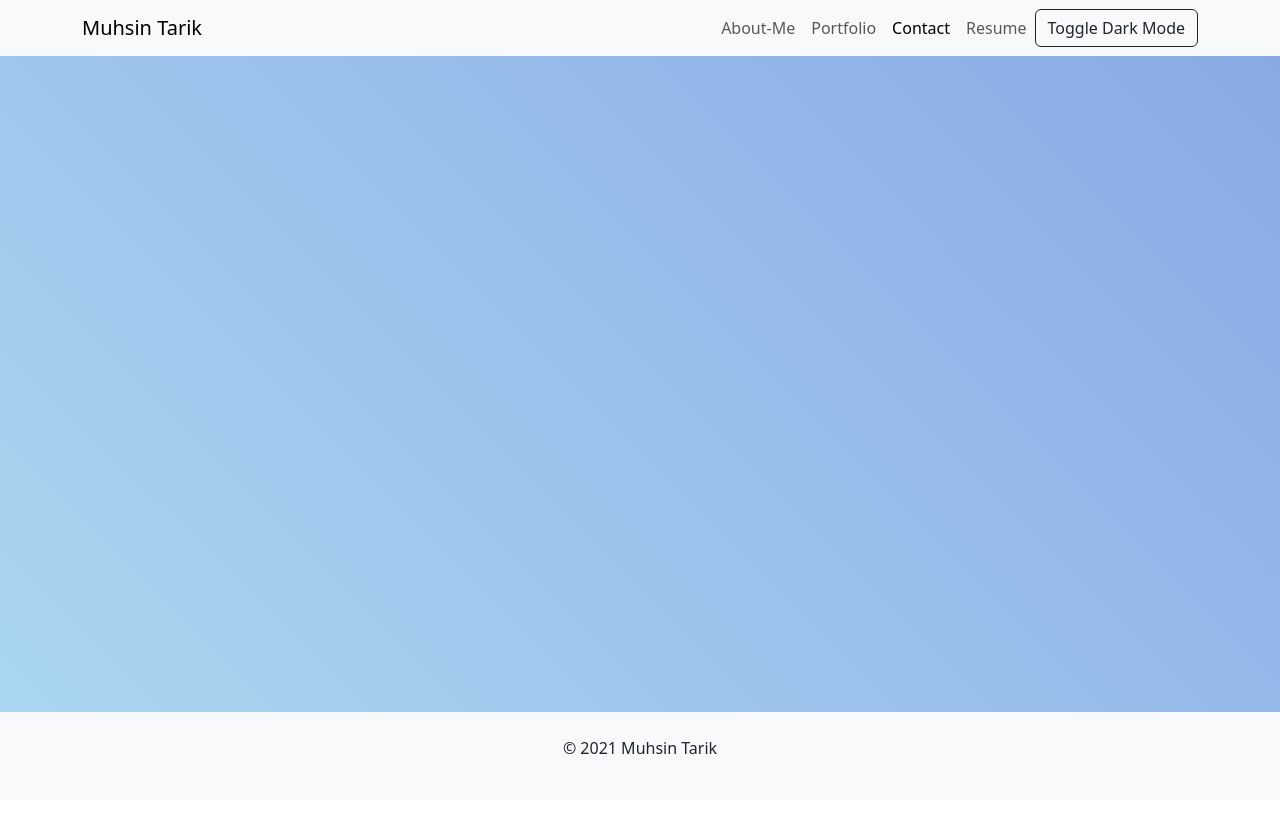
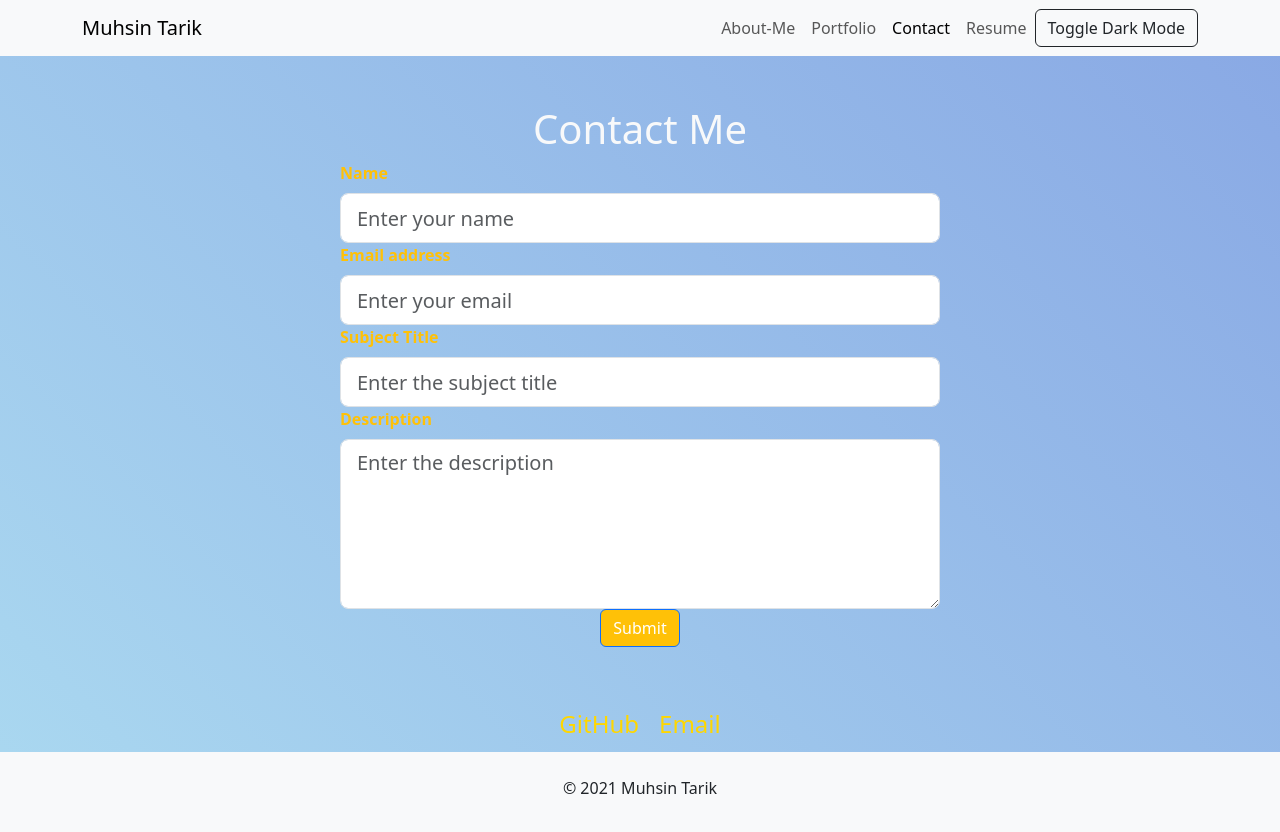
Before and after one commit to tarikorg/React_Portfolio, a React (Vite) app in the folder react_portfolio/: page /contact in a window 1280 px wide. Shown: the top 832 px of the page. Before the commit the page ends 800 px from the top, so only its background shows below. Built offline with nearby package versions, Linux system fonts and the light colour scheme.

Commit message:
commit contact me has been added

```diff
--- a/react_portfolio/package.json
+++ b/react_portfolio/package.json
@@ -10,6 +10,7 @@
     "preview": "vite preview"
   },
   "dependencies": {
+    "axios": "^1.7.2",
     "bootstrap": "^5.3.3",
     "react": "^18.2.0",
     "react-bootstrap": "^2.10.2",
--- a/react_portfolio/src/App.jsx
+++ b/react_portfolio/src/App.jsx
@@ -3,6 +3,7 @@ import { Routes, Route } from 'react-router-dom'
 import React from 'react'
 import AboutMe from './Pages/About-Me'
 import Portfolio from './Pages/Portfolio'
+import Contact from './Pages/Contact'
 
 
 import Header from './Components/Header'
@@ -19,6 +20,7 @@ function App() {
         <Routes>
           <Route path="/" element={<AboutMe />} />
           <Route path="/portfolio" element={<Portfolio />} />
+          <Route path="/contact" element={<Contact />} />
 
 
         </Routes>
--- /dev/null
+++ b/react_portfolio/src/Pages/Contact/contact.scss
@@ -0,0 +1,68 @@
+.contact-form-container {
+    display: flex;
+    flex-direction: column;
+    align-items: center;
+    justify-content: center;
+    height: 80vh;
+
+    width: 80%;
+
+    margin: 0 auto;
+
+    padding: 20px;
+
+    box-sizing: border-box;
+
+
+    border-radius: 8px;
+
+    overflow: auto;
+
+
+
+    @media (max-width: 768px) {
+        height: 90vh;
+
+        width: 90%;
+
+    }
+
+}
+
+
+.form-control-lg {
+    height: 50px;
+
+    font-size: 18px;
+
+    border-radius: 8px;
+
+    padding: 10px;
+
+}
+
+
+#description.form-control-lg {
+    min-height: 170px;
+
+    min-width: 600px;
+
+    @media (max-width: 768px) {
+        height: 10%;
+        min-height: 30px;
+
+        min-width: 300px;
+        width: 10%;
+
+
+    }
+}
+
+.links a {
+
+    text-decoration: none;
+    color: gold;
+    font-size: 1.5rem;
+    padding: 10px;
+
+}
--- /dev/null
+++ b/react_portfolio/src/Pages/Contact/index.jsx
@@ -0,0 +1,108 @@
+import React, { useState } from 'react';
+import { Form, Button } from 'react-bootstrap';
+import './contact.scss';
+import axios from 'axios';
+
+const formStructure = {
+    name: '',
+    email: '',
+    title: '',
+    description: '',
+    access_key: '78520ef3-84c7-4e87-b2ab-1c67fb3e445e',
+    subject: 'Message from user'
+}
+
+const Contact = () => {
+    const [formData, setFormData] = useState(formStructure)
+
+    const handChange = (e) => {
+        setFormData(prevData => ({ ...prevData, [e.target.id]: e.target.value }))
+    }
+
+    const handleSubmit = async (e) => {
+        e.preventDefault()
+
+        //web3forms submit
+        const url = 'https://api.web3forms.com/submit'
+        const res = await axios.post(url, formData)
+        console.log(res)
+
+        //reset form
+        setFormData({ ...formStructure })
+    }
+
+    return (
+        <>
+            <div className="contact-form-container">
+                <h1 className="text-center text-light">Contact Me</h1>
+                <Form onSubmit={handleSubmit}>
+                    <Form.Group controlId="formName">
+                        <Form.Label className='text-warning' style={{ fontWeight: 'bold' }}>Name</Form.Label>
+                        <Form.Control
+                            id="name"
+                            type="text"
+                            placeholder="Enter your name"
+                            value={formData.name}
+                            onChange={handChange}
+                            className="form-control-lg"
+                            required
+                        />
+                    </Form.Group>
+
+                    <Form.Group controlId="formEmail">
+                        <Form.Label className='text-warning' style={{ fontWeight: 'bold' }}>Email address</Form.Label>
+                        <Form.Control
+                            id="email"
+                            type="email"
+                            placeholder="Enter your email"
+                            value={formData.email}
+                            onChange={handChange}
+                            className="form-control-lg"
+                            required
+                        />
+                    </Form.Group>
+
+                    <Form.Group controlId="formSubject">
+                        <Form.Label className='text-warning' style={{ fontWeight: 'bold' }}>Subject Title</Form.Label>
+                        <Form.Control
+                            id="title"
+                            type="text"
+                            placeholder="Enter the subject title"
+                            value={formData.title}
+                            onChange={handChange}
+                            className="form-control-lg"
+                            required
+                        />
+                    </Form.Group>
+
+                    <Form.Group controlId="formDescription">
+                        <Form.Label className='text-warning' style={{ fontWeight: 'bold' }}> Description</Form.Label>
+                        <Form.Control
+                            id="description"
+                            as="textarea"
+                            rows={3}
+                            placeholder="Enter the description"
+                            value={formData.description}
+                            onChange={handChange}
+                            className="form-control-lg"
+                            required
+                        />
+                    </Form.Group>
+                    <div className='d-flex justify-content-center'>
+                        <Button variant="primary" type="submit" className='bg-warning '>
+                            Submit
+                        </Button>
+                    </div>
+                </Form>
+
+            </div>
+            <div className='links d-flex justify-content-center'>
+                <a href="https://github.com/tarikorg">GitHub</a>
+
+                <a href="myku1771@gmail.com">Email</a>
+            </div>
+        </>
+    )
+}
+
+export default Contact
```
Also changed, not shown: 1 other file (tests, documents, lock files or other folders).
